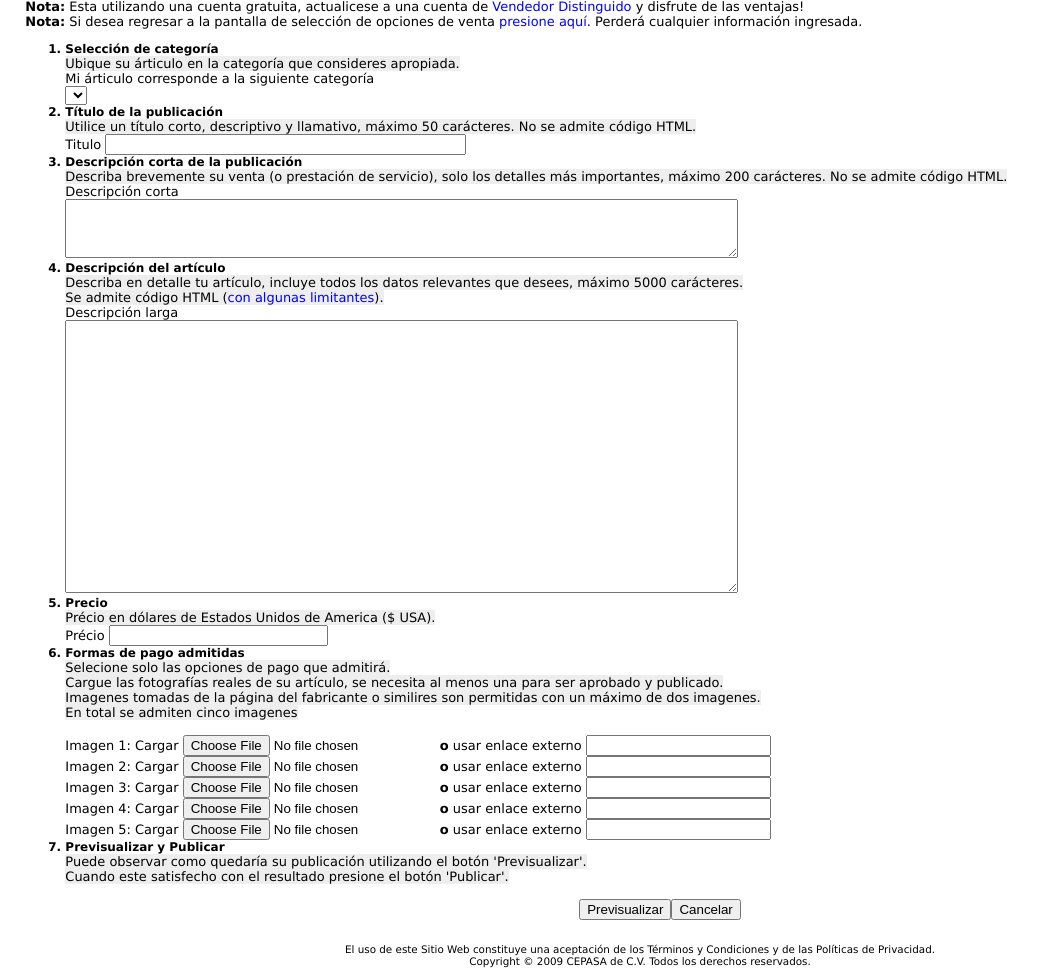
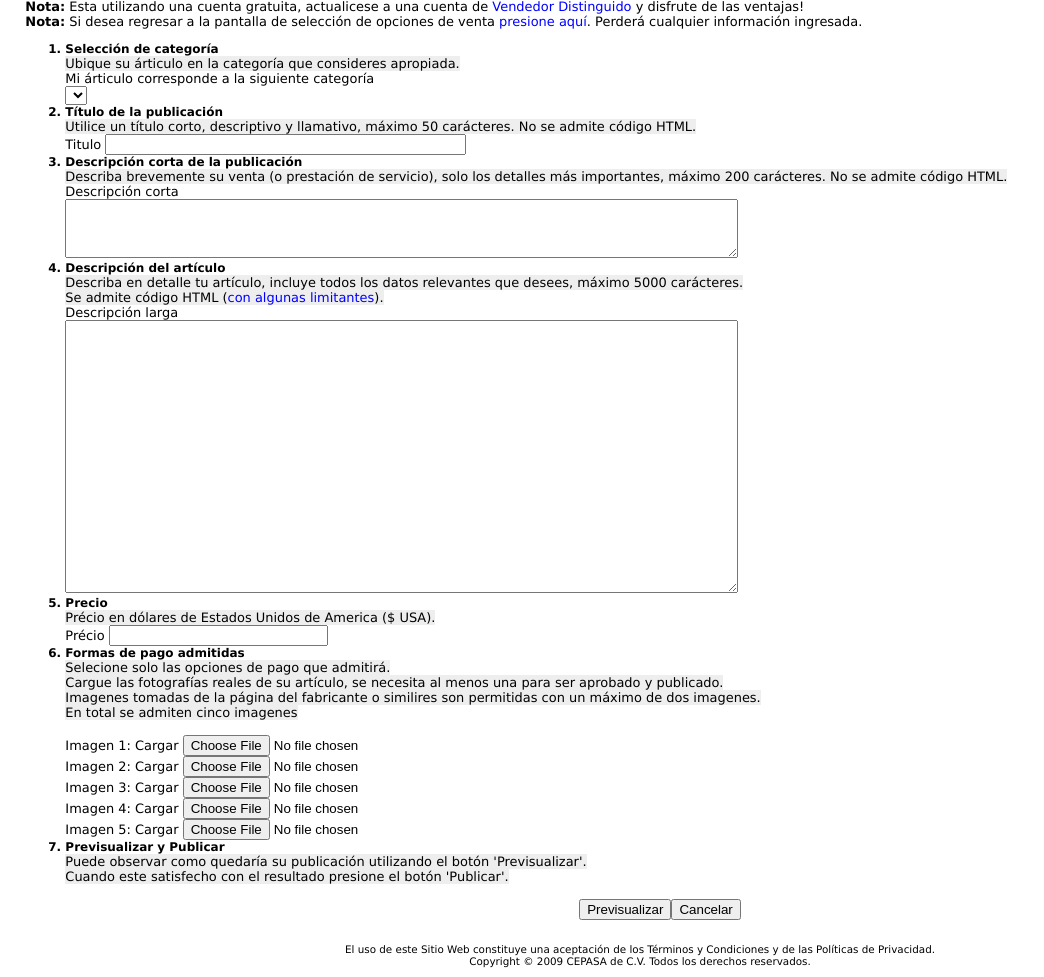
Before and after one commit to vlad88sv/YoMachete, a PHP site: page /vender_inmueble in a window 1280 px wide. Shown: the part 46-1023 px from the top of the page, without its empty margins (0-1044 px from the left). Run offline with PHP 8.4, Linux system fonts and the light colour scheme; the visitor is signed in with stand-in values (Sample User, id 1); data that the repository does not hold is empty.

Commit message:
Eliminados enlaces externos para fotos de productos.

```diff
--- a/PHP/vender.php
+++ b/PHP/vender.php
@@ -186,7 +186,7 @@ function CONTENIDO_VENDER()
     $inicio = count($imagenes);
     for ($i = $inicio; $i < $NoMaxImg; $i++)
     {
-        echo "Imagen ".($i+1).": Cargar ". ui_input("vender_imagenes[]","","file") . " <b>o</b> usar enlace externo ". ui_input("vender_enlaces[]","") ."<br />";
+        echo "Imagen ".($i+1).": Cargar ". ui_input("vender_imagenes[]","","file") . "<br />";
     }
     echo "<li>Previsualizar y Publicar</li>";
     echo "</li>";
```
